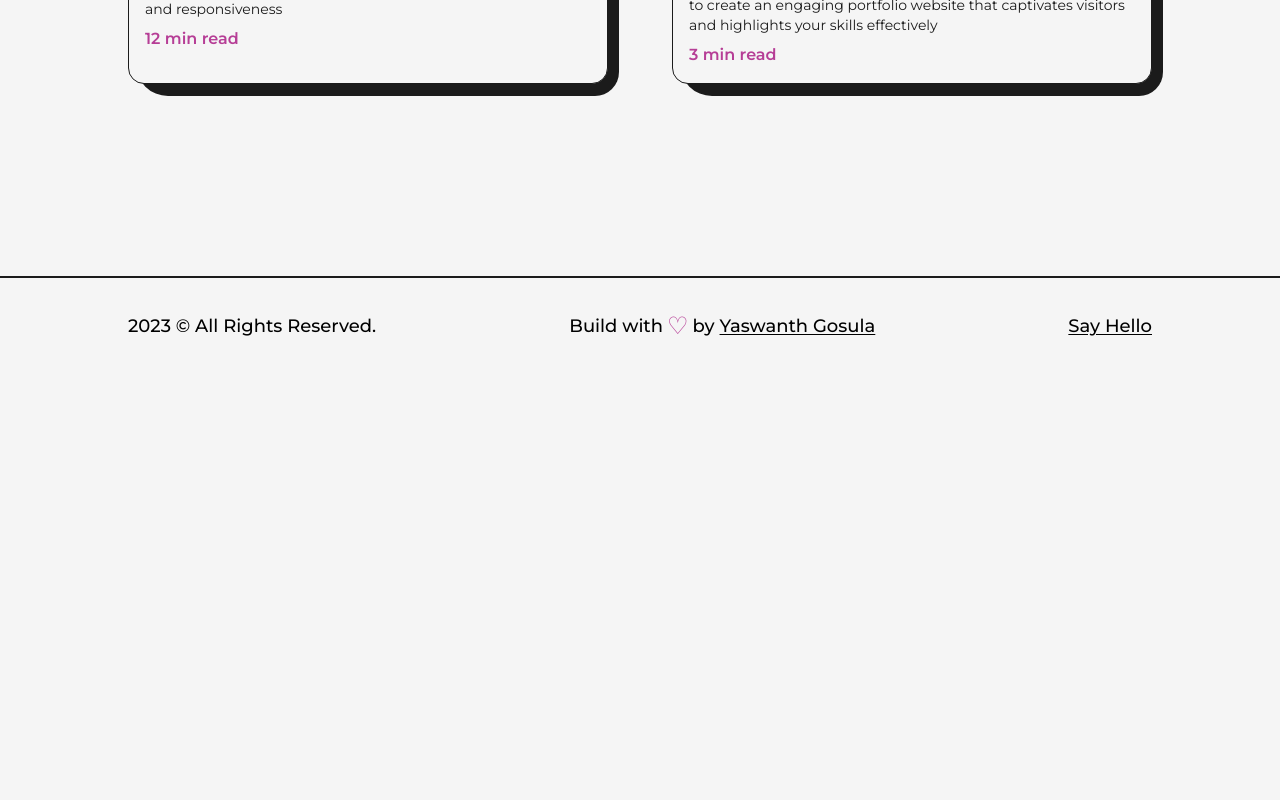
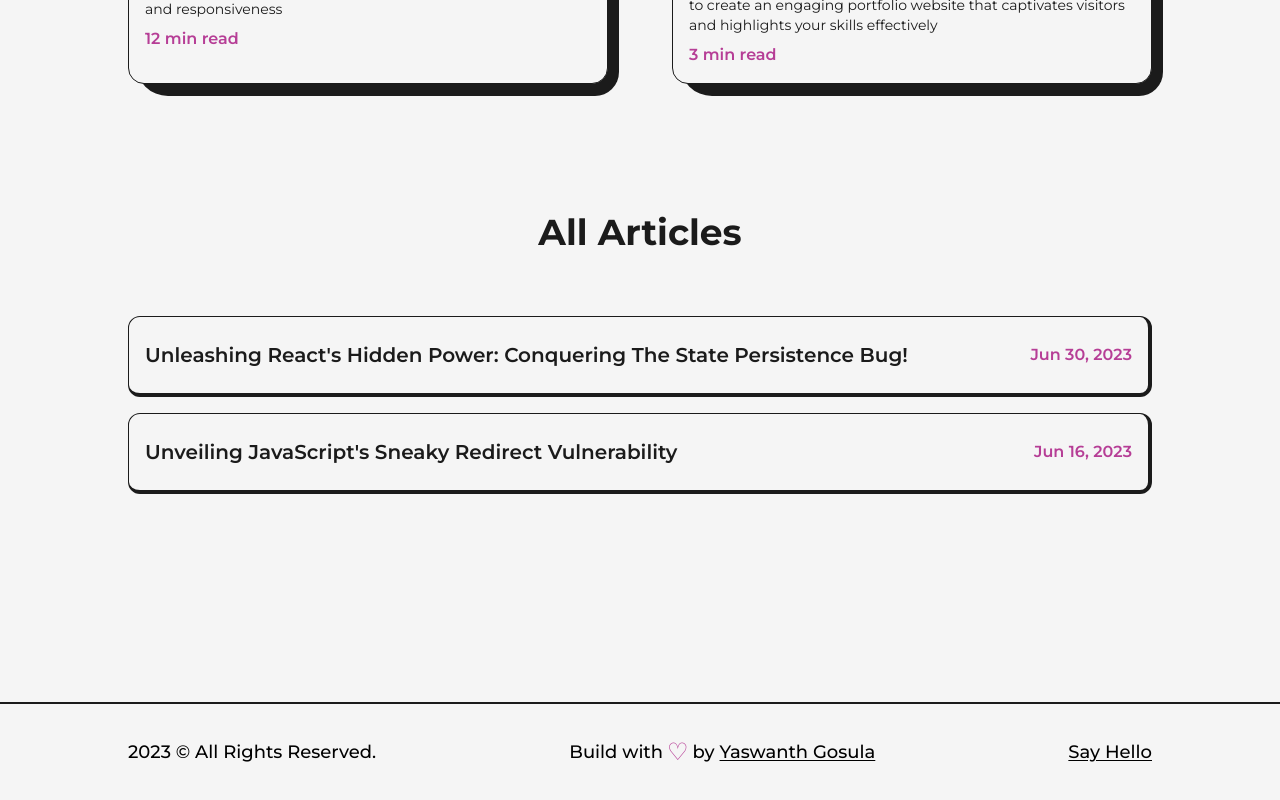
Before and after one commit to yashug/Yaswanth-Developer-Portfolio, a Next.js app: page /articles in a window 1280 px wide. Shown: the part 867-1667 px from the top of the page. Before the commit the page ends 1241 px from the top, so only its background shows below. Built offline with nearby package versions, Linux system fonts and the light colour scheme.

Commit message:
Add more articles

```diff
--- a/src/app/articles/page.tsx
+++ b/src/app/articles/page.tsx
@@ -3,6 +3,8 @@ import FeaturedArticle from "../(components)/FeaturedArticle";
 import Article from "../(components)/Article";
 import article1 from "../../../public/images/articles/article_list.png";
 import article2 from "../../../public/images/articles/article_portfolio.png";
+import article3 from "../../../public/images/articles/article_redirect.png";
+import article4 from "../../../public/images/articles/article_state.png";
 
 export const metadata = {
   title: "Yaswanth Gosula - Articles",
@@ -33,23 +35,23 @@ const articles = () => {
           img={article2}
         />
       </ul>
-      {/* <h2 className="font-bold text-4xl w-full text-center my-16 mt-32">
+      <h2 className="font-bold text-4xl w-full text-center my-16 mt-32">
         All Articles
       </h2>
       <ul className="w-full">
         <Article
-          title="Build A Custom Pagination Component In Reactjs From Scratch"
-          date="May 20, 2023"
-          link="/"
-          image={article1}
+          title="Unleashing React's Hidden Power: Conquering the State Persistence Bug!"
+          date="Jun 30, 2023"
+          link="https://yg.hashnode.dev/unleashing-reacts-hidden-power-conquering-the-state-persistence-bug"
+          image={article4}
         />
         <Article
-          title="Build A Custom Pagination Component In Reactjs From Scratch"
-          date="May 20, 2023"
-          link="/"
-          image={article2}
+          title="Unveiling JavaScript's Sneaky Redirect Vulnerability"
+          date="Jun 16, 2023"
+          link="https://yg.hashnode.dev/unveiling-javascripts-sneaky-redirect-vulnerability-can-you-spot-the-threat"
+          image={article3}
         />
-      </ul> */}
+      </ul>
     </main>
   );
 };
```
Also changed, not shown: public/images/articles/article_redirect.png (added), public/images/articles/article_state.png (added).
